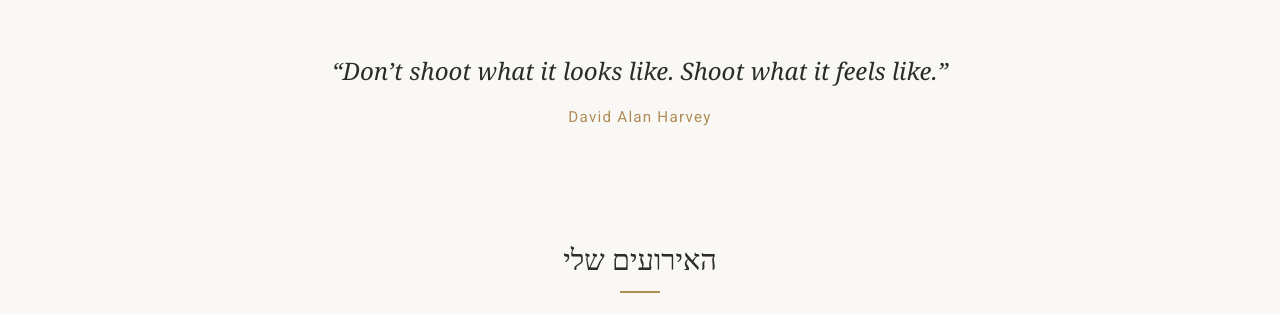
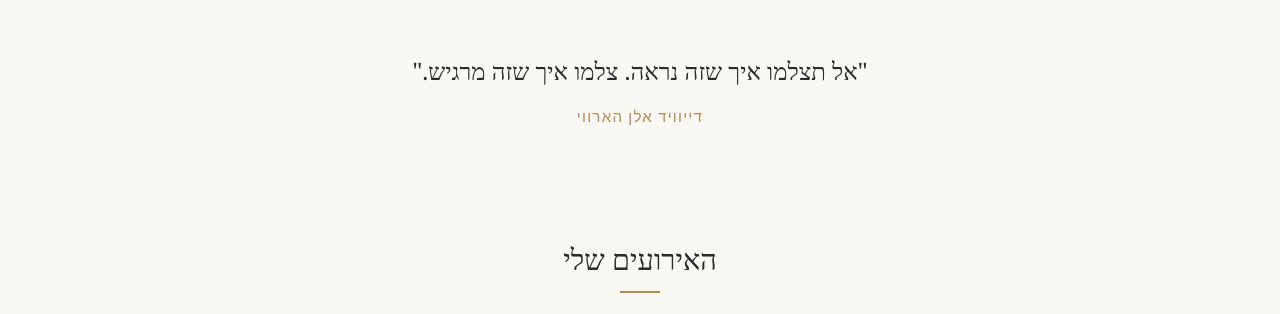
Before and after one commit to amitsisso1-ctrl/amitsisso1-ctrl.github.io, a plain HTML site: page index.html in a window 1280 px wide. Shown: the part 408-722 px from the top of the page. Drawn offline with Linux system fonts and the light colour scheme; a web font is replaced by a local one.

Commit message:
Translate David Alan Harvey quote to Hebrew on Hebrew page
Co-Authored-By: Claude Opus 5.5 <noreply@anthropic.com>

```diff
--- a/index.html
+++ b/index.html
@@ -41,10 +41,10 @@
 
     <!-- ===== 2. QUOTE ===== -->
     <section class="about">
-      <!-- Quote (kept in English, its original language) -->
-      <blockquote class="quote" lang="en" dir="ltr">
-        <p>“Don’t shoot what it looks like. Shoot what it feels like.”</p>
-        <cite>David Alan Harvey</cite>
+      <!-- Quote by David Alan Harvey (Hebrew translation) -->
+      <blockquote class="quote">
+        <p>"אל תצלמו איך שזה נראה. צלמו איך שזה מרגיש."</p>
+        <cite>דייוויד אלן הארווי</cite>
       </blockquote>
     </section>
 
--- a/style.css
+++ b/style.css
@@ -127,6 +127,9 @@ section {
   line-height: 1.5;
 }
 
+/* Hebrew has no real italic, so keep it upright */
+.quote:lang(he) p { font-style: normal; }
+
 .quote cite {
   display: block;          /* own line, centered under the quote */
   text-align: center;
```
